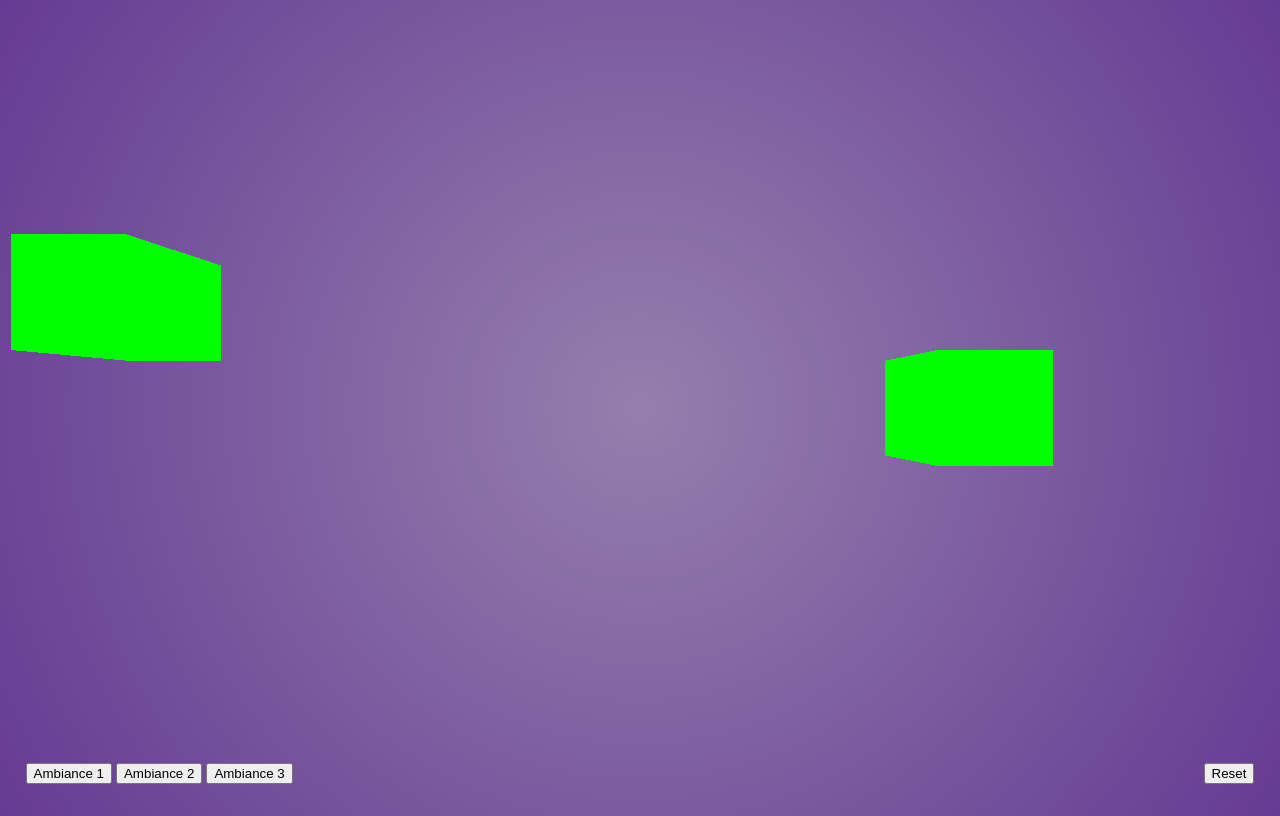
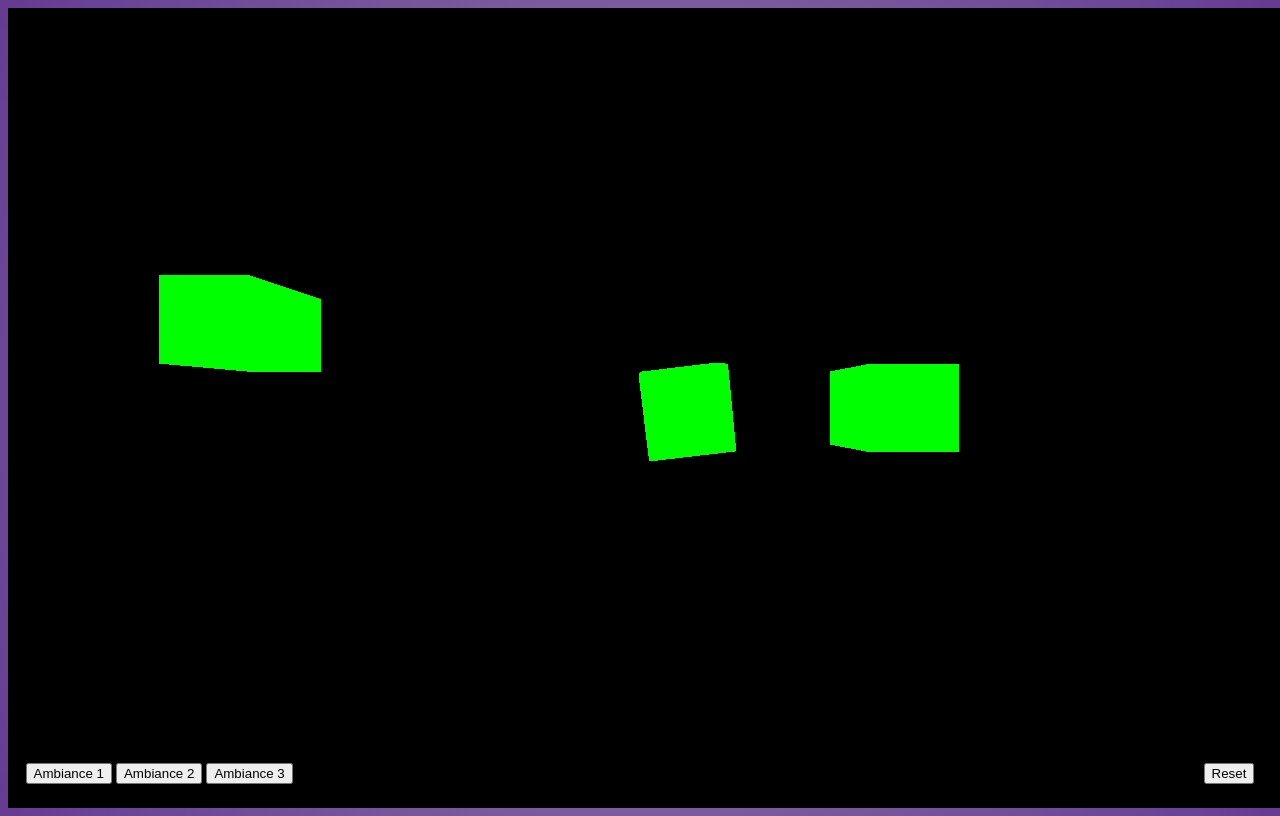
Before and after one commit to henhackz/henhacks.github.io, a website built with Vite: page index.html in a window 1280 px wide. Both pictures are taken after a click on the button "Ambiance 1". Built offline with nearby package versions, Linux system fonts and the light colour scheme; files whose address does not match are found by name.

Commit message:
Added functionality to button to summon the dream environment note that it does not remove it

```diff
--- a/index.html
+++ b/index.html
@@ -20,7 +20,6 @@
 		</style>
 	</head>
 	<body>
-		<script type="module" src="src/main.js"></script>
 		<script type="module" src="src/bg.js"></script>
 		<div class="selection">
 			<button id="1">Ambiance 1</button>
--- a/src/bg.js
+++ b/src/bg.js
@@ -1,12 +1,14 @@
+import {renderDreamEnvironment, removeDreamEnvironment} from './enviroments/dream.js'
+
 document.getElementById("1").addEventListener("click", function() {
     console.log(1);
     document.body.style.background = "radial-gradient(circle, rgba(149,127,173,1) 0%, rgba(101,59,147,1) 100%)"
-    //play ourple
+    renderDreamEnvironment();
 });
 document.getElementById("2").addEventListener("click", function() {
     console.log(2);
     document.body.style.background = "radial-gradient(circle, rgba(113,160,169,1) 0%, rgba(39,72,148,1) 100%)"
-    //play ocean
+    removeDreamEnvironment()
 });
 document.getElementById("3").addEventListener("click", function() {
     console.log(3);
--- a/src/enviroments/dream.js
+++ b/src/enviroments/dream.js
@@ -1,12 +1,14 @@
 import * as THREE from 'three';
 import {renderEnvironment} from "../environment.js"
 
+let renderer;
+
+export function renderDreamEnvironment() {
     const scene = new THREE.Scene();
-const camera = new THREE.PerspectiveCamera( 75, window.innerWidth / window.innerHeight, 0.1, 1000 );
+    const camera = new THREE.PerspectiveCamera( 90, window.innerWidth / window.innerHeight, 0.1, 1000 );
 
-const renderer = new THREE.WebGLRenderer();
+    renderer = new THREE.WebGLRenderer();
     renderer.setSize( window.innerWidth, window.innerHeight );
-document.body.appendChild( renderer.domElement );
 
     const renderingData = {renderer: renderer, camera: camera, scene: scene}
 
@@ -16,24 +18,33 @@ const dreamEnvironmentData = [
             replayDelay: 1,
             x: -8,
             y: 0,
-        z: 5
+            z: 0
         },
         {
             soundPath: '../../assests/sounds/dream/ambient-dream-16671.mp3',
             replayDelay: 1,
-        x: 0,
-        y: -5,
+            x: 3,
+            y: 0,
             z: 0
         },
         {
             soundPath: '../../assests/sounds/dream/various-glassy-stone-windchime-sounds-48417.mp3',
             replayDelay: 1,
-        x: 0,
-        y: 0,
-        z: 5
+            x: -5,
+            y: 1,
+            z: 0
         }
     ]
 
-export function renderDreamEnvironment() {
-    renderEnvironment(renderingData, dreamEnvironmentData)
+    renderEnvironment(renderingData, dreamEnvironmentData);
+
+    document.body.appendChild( renderer.domElement );
 }
+
+export function removeDreamEnvironment() {
+    if(renderer !== undefined) {
+        console.log("removing dream")
+        document.body.removeChild( renderer.domElement );
+        renderer = undefined;
+    }
+}
```
Lines whose indentation alone changed are shown as unchanged.
